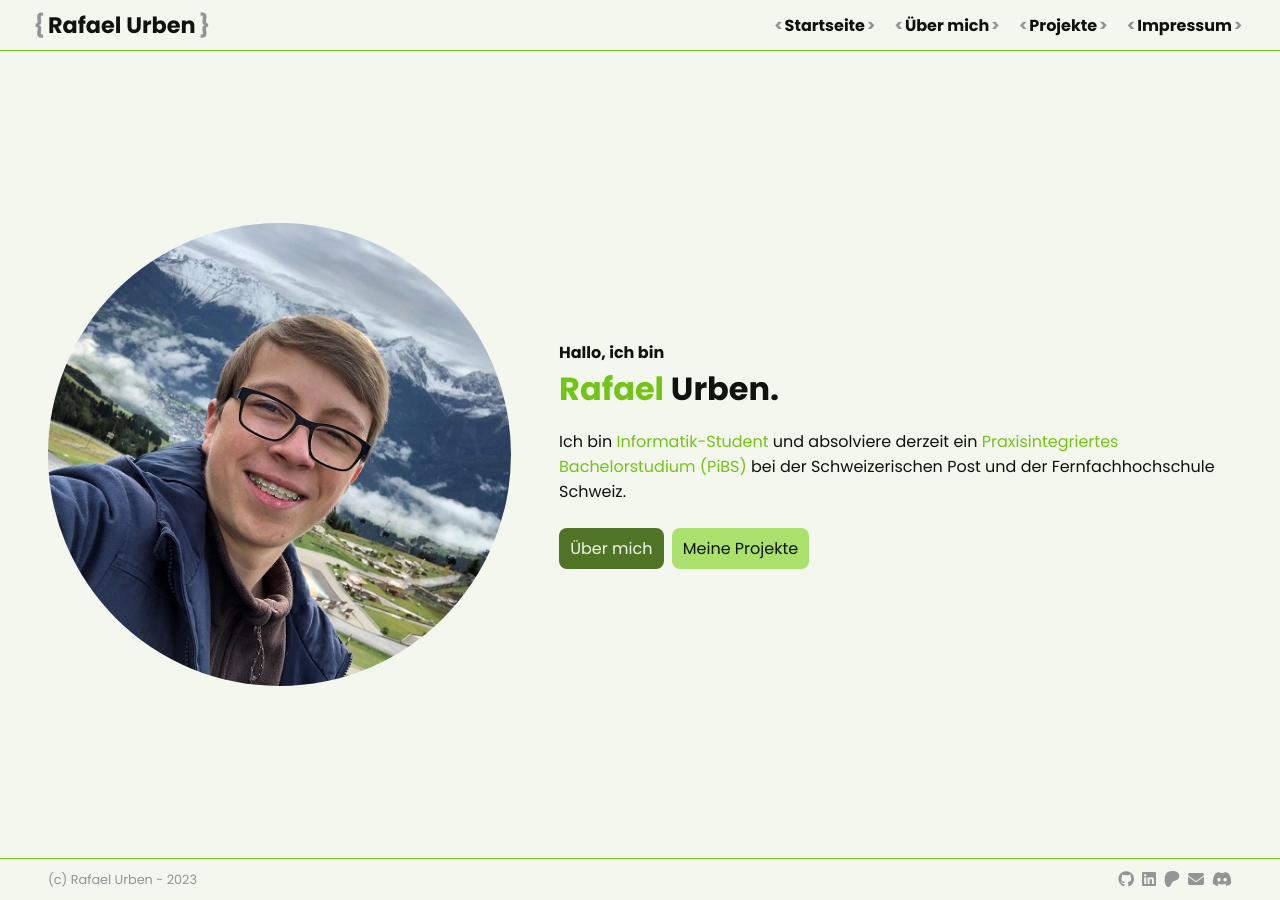
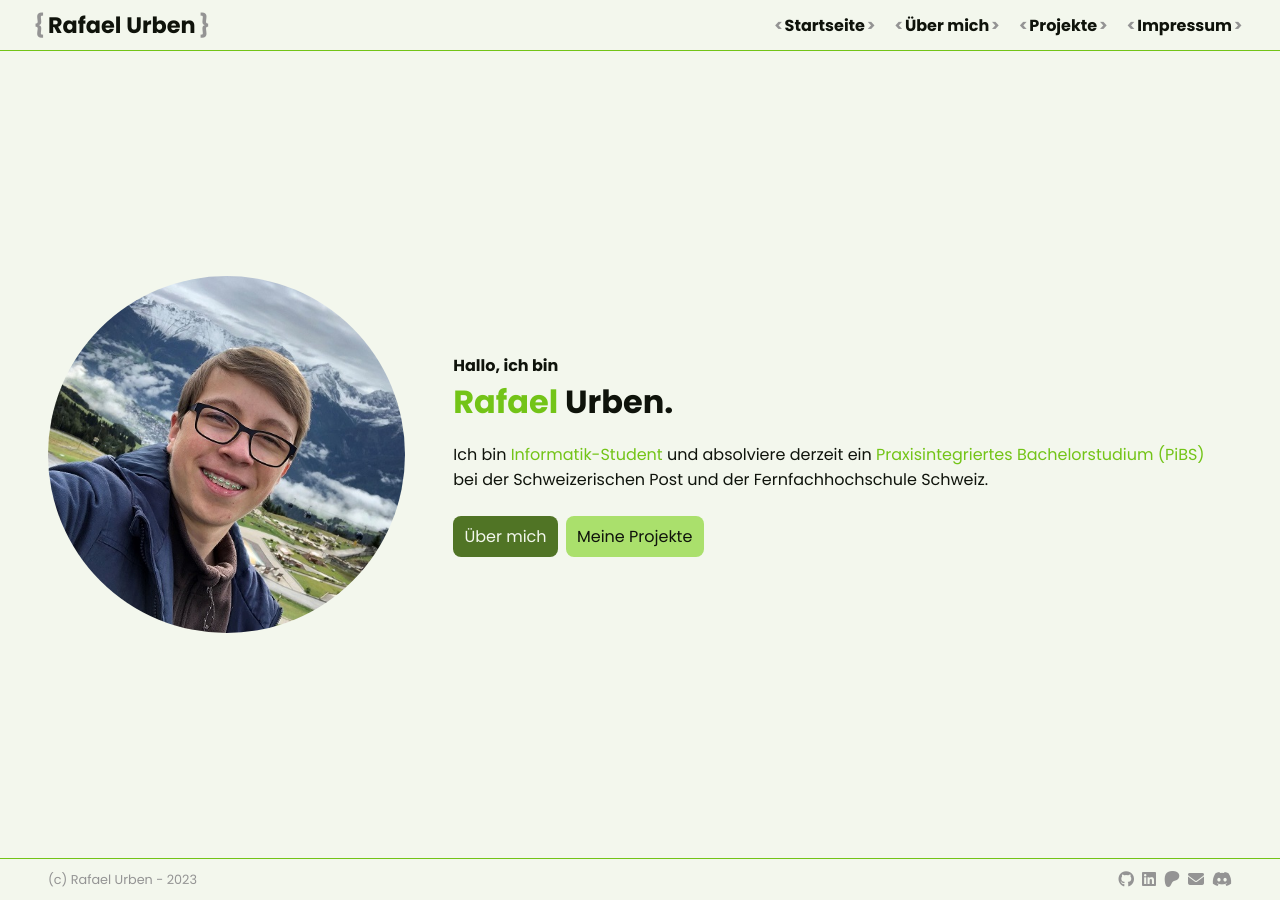
Before and after one commit to rafaelurben/rafaelurben.github.io, a Jekyll site: the page built from pages/home.html, in a window 1280 px wide. Built offline with Jekyll 4.4.1, drawn with Linux system fonts in a browser that asks for light colours.

Commit message:
Fixed home page image size

```diff
--- a/assets/css/pages/home.css
+++ b/assets/css/pages/home.css
@@ -46,6 +46,10 @@
         text-align: left;
         padding: 0;
 
+        #img-container {
+            flex-basis: 50%;
+        }
+
         & #btn-container {
             justify-content: flex-start !important;
         }
```
